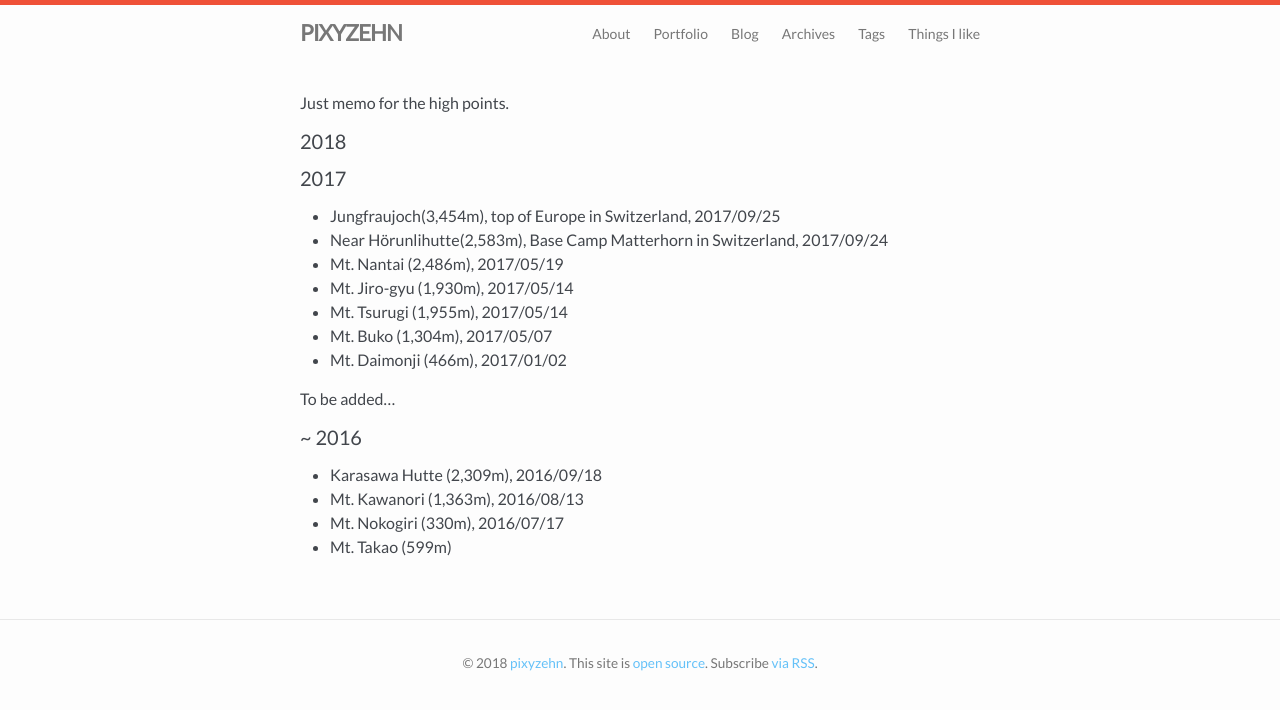
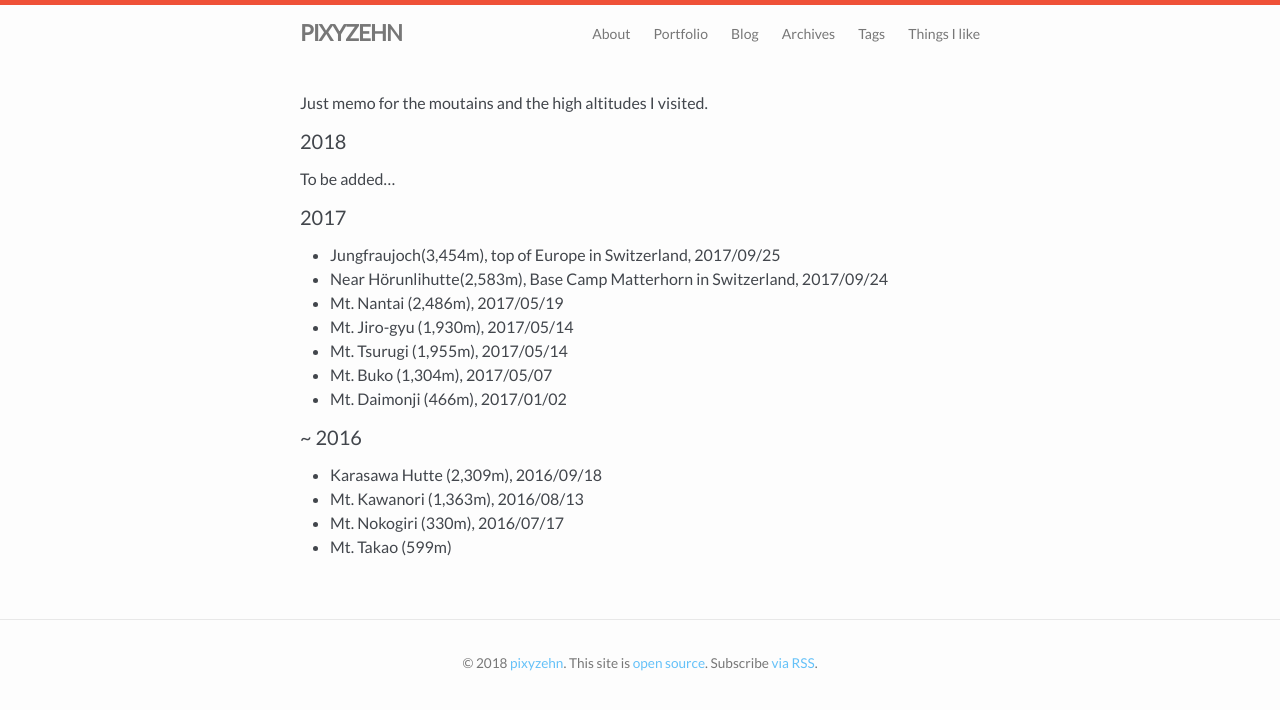
Before and after one commit to pixyzehn/pixyzehn.com, a Jekyll site: the page built from pages/mountain.md, in a window 1280 px wide. Shown: the top 710 px of the page. Built offline with Jekyll 4.4.1, drawn with Linux system fonts in a browser that asks for light colours.

Commit message:
Add a new page

```diff
--- a/pages/mountain.md
+++ b/pages/mountain.md
@@ -4,9 +4,11 @@ title: Mountain
 permalink: /mountain/
 ---
 
-Just memo for the high points.
+Just memo for the moutains and the high altitudes I visited.
 
 <h4>2018</h4>
+
+To be added...
 
 <h4>2017</h4>
 
```
Also changed, not shown: other parts of pages/mountain.md (+0 -2 lines), pages/book.md (added, +13 -0 lines).
